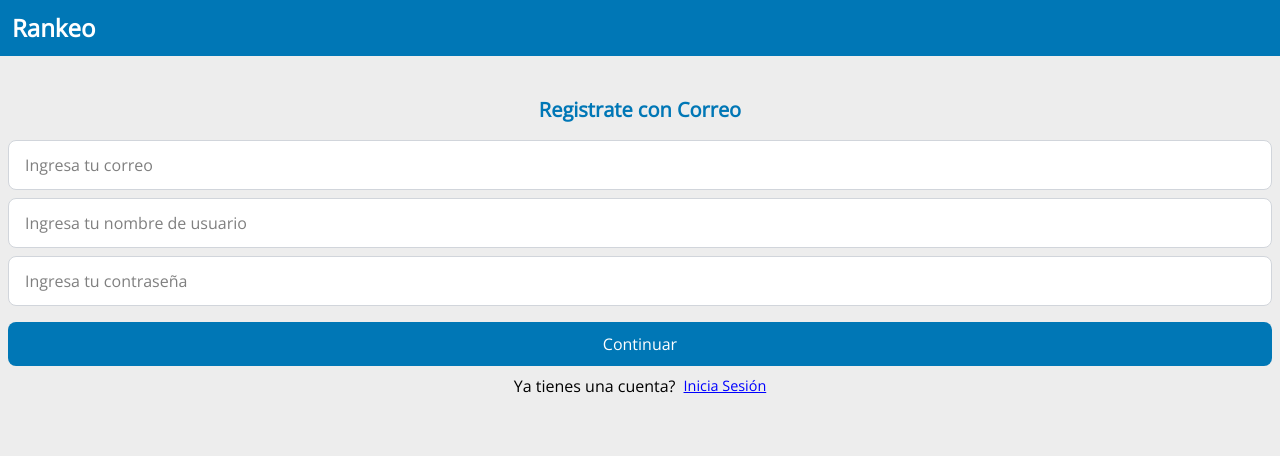
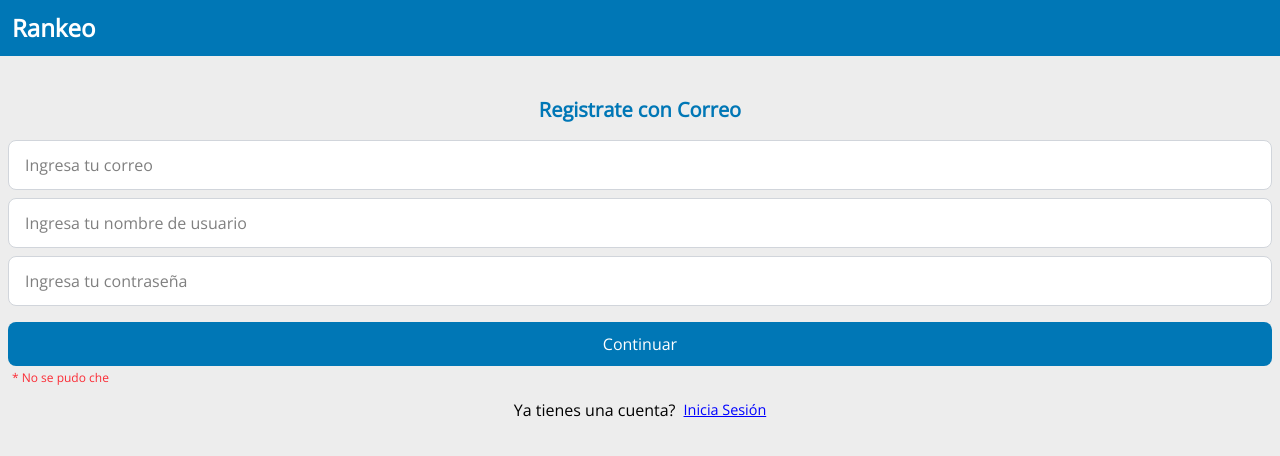
Before and after one commit to ricbm710/rankeo-frontend, a React (Vite) app: page /signup/email in a window 1280 px wide. Shown: the top 456 px of the page. Built offline with nearby package versions, Linux system fonts and the light colour scheme; no server answers.

Commit message:
added a small backend warning if Register New User fails

```diff
--- a/src/components/Signup/SignupEmail.tsx
+++ b/src/components/Signup/SignupEmail.tsx
@@ -28,7 +28,7 @@ const SignupEmail = () => {
     password: "",
   });
 
-  const [loginError, setLoginError] = useState<string | null>(null);
+  const [submitError, setsubmitError] = useState<string | null>(null);
 
   const [inputErrors, setInputErrors] = useState<{
     email?: string;
@@ -69,9 +69,9 @@ const SignupEmail = () => {
       navigate("/");
     } catch (error) {
       if (error instanceof Error) {
-        setLoginError(error.message);
+        setsubmitError(error.message);
       } else {
-        setLoginError("Error de Servidor.");
+        setsubmitError("Error de Servidor.");
       }
     }
   };
@@ -158,6 +158,10 @@ const SignupEmail = () => {
         <button type="submit" className="btn-full mt-4">
           Continuar
         </button>
+        <p className="text-red-500 text-xs p-1">* No se pudo che</p>
+        {submitError && (
+          <p className="text-red-500 text-xs p-1">* {submitError}</p>
+        )}
       </form>
       <div className="flex flex-row gap-2 items-center justify-center">
         <p>Ya tienes una cuenta?</p>
```
